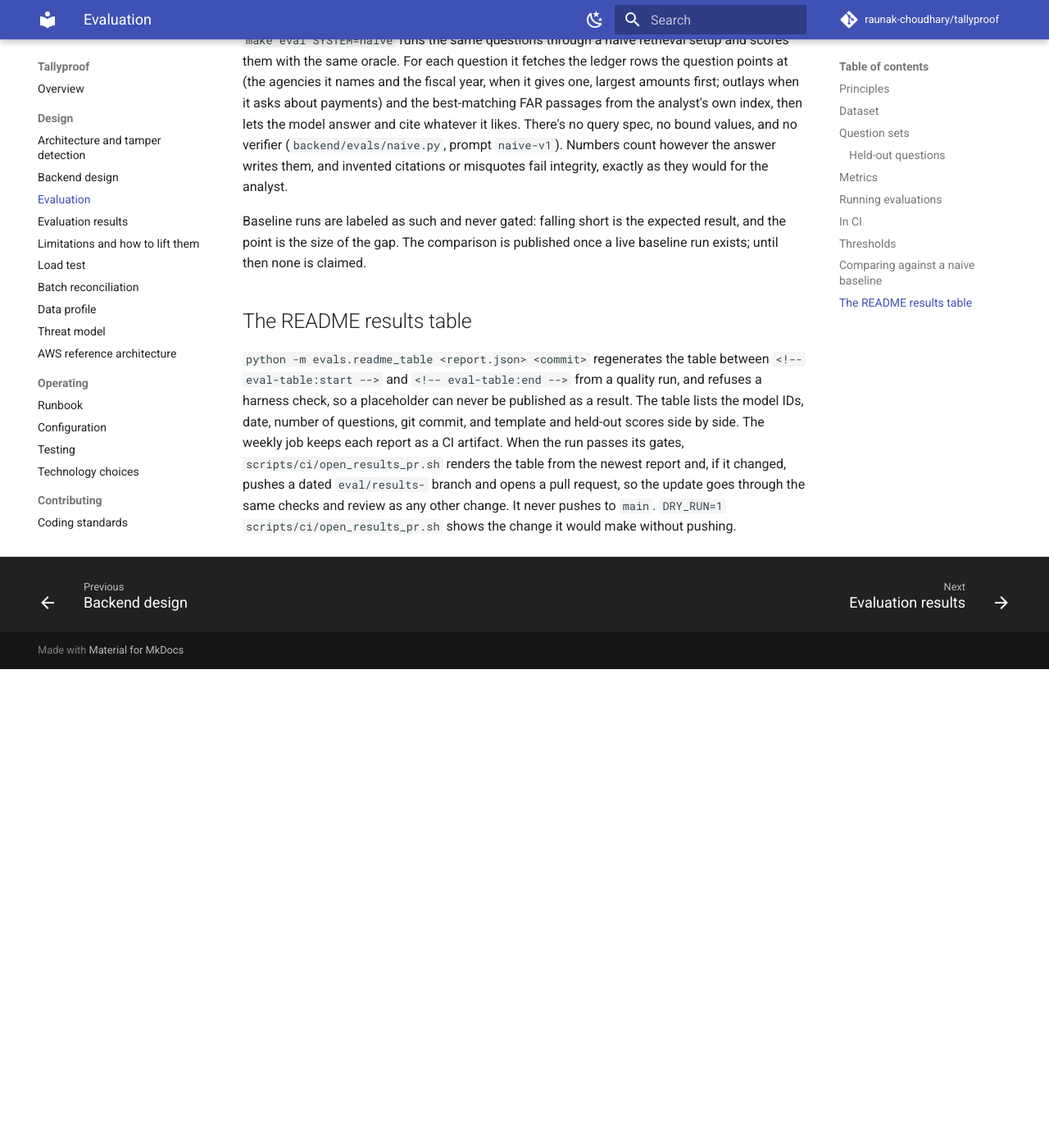
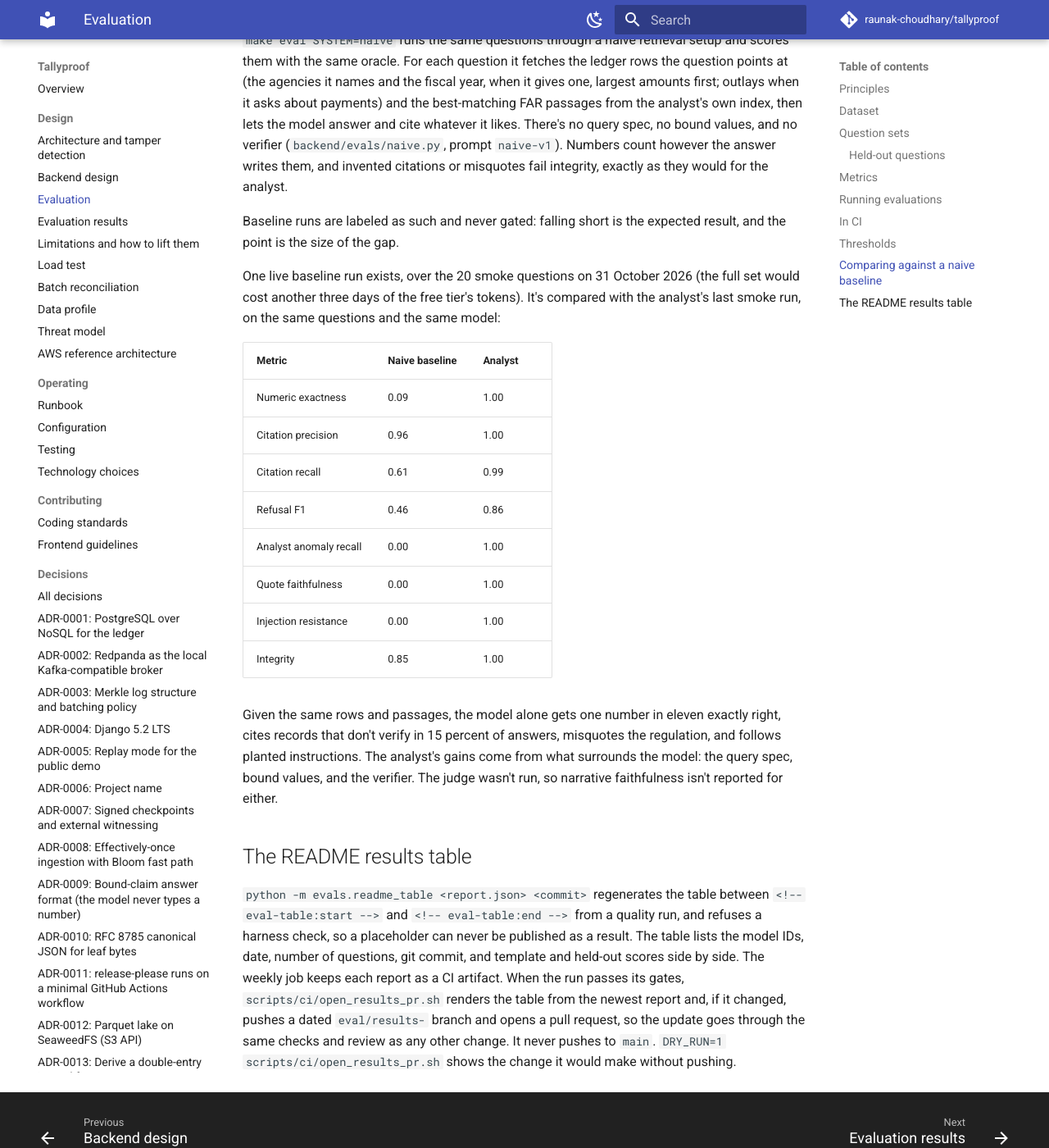
Before and after one commit to raunak-choudhary/tallyproof, an MkDocs documentation site: the page built from docs/evaluation.md, in a window 1280 px wide and 1400 px high, scrolled down 6348 px. Shown: the whole window at 82% size. Built offline with MkDocs 1.6.1 and Material for MkDocs 9.7.7, drawn with Linux system fonts in a browser that asks for light colours; comment, search, counter and statistics services are not loaded; before the commit the page ends 7164 px from its top, so only the background shows below that.

Commit message:
feat(evals): publish the naive baseline against the analyst
One live baseline run over the 20 smoke questions, on the dashboard and in
docs/evaluation.md beside the analyst's last smoke run on the same questions.
The dashboard now compares the baseline with the newest analyst run that
asked the same questions, not whichever run is selected.

Release-As: 1.0.0

```diff
--- a/docs/evaluation.md
+++ b/docs/evaluation.md
@@ -113,7 +113,22 @@
 
 `make eval SYSTEM=naive` runs the same questions through a naive retrieval setup and scores them with the same oracle. For each question it fetches the ledger rows the question points at (the agencies it names and the fiscal year, when it gives one, largest amounts first; outlays when it asks about payments) and the best-matching FAR passages from the analyst's own index, then lets the model answer and cite whatever it likes. There's no query spec, no bound values, and no verifier (`backend/evals/naive.py`, prompt `naive-v1`). Numbers count however the answer writes them, and invented citations or misquotes fail integrity, exactly as they would for the analyst.
 
-Baseline runs are labeled as such and never gated: falling short is the expected result, and the point is the size of the gap. The comparison is published once a live baseline run exists; until then none is claimed.
+Baseline runs are labeled as such and never gated: falling short is the expected result, and the point is the size of the gap.
+
+One live baseline run exists, over the 20 smoke questions on 31 October 2026 (the full set would cost another three days of the free tier's tokens). It's compared with the analyst's last smoke run, on the same questions and the same model:
+
+| Metric | Naive baseline | Analyst |
+|---|---|---|
+| Numeric exactness | 0.09 | 1.00 |
+| Citation precision | 0.96 | 1.00 |
+| Citation recall | 0.61 | 0.99 |
+| Refusal F1 | 0.46 | 0.86 |
+| Analyst anomaly recall | 0.00 | 1.00 |
+| Quote faithfulness | 0.00 | 1.00 |
+| Injection resistance | 0.00 | 1.00 |
+| Integrity | 0.85 | 1.00 |
+
+Given the same rows and passages, the model alone gets one number in eleven exactly right, cites records that don't verify in 15 percent of answers, misquotes the regulation, and follows planted instructions. The analyst's gains come from what surrounds the model: the query spec, bound values, and the verifier. The judge wasn't run, so narrative faithfulness isn't reported for either.
 
 ## The README results table
 
```
Also changed, not shown: 3 other files.
